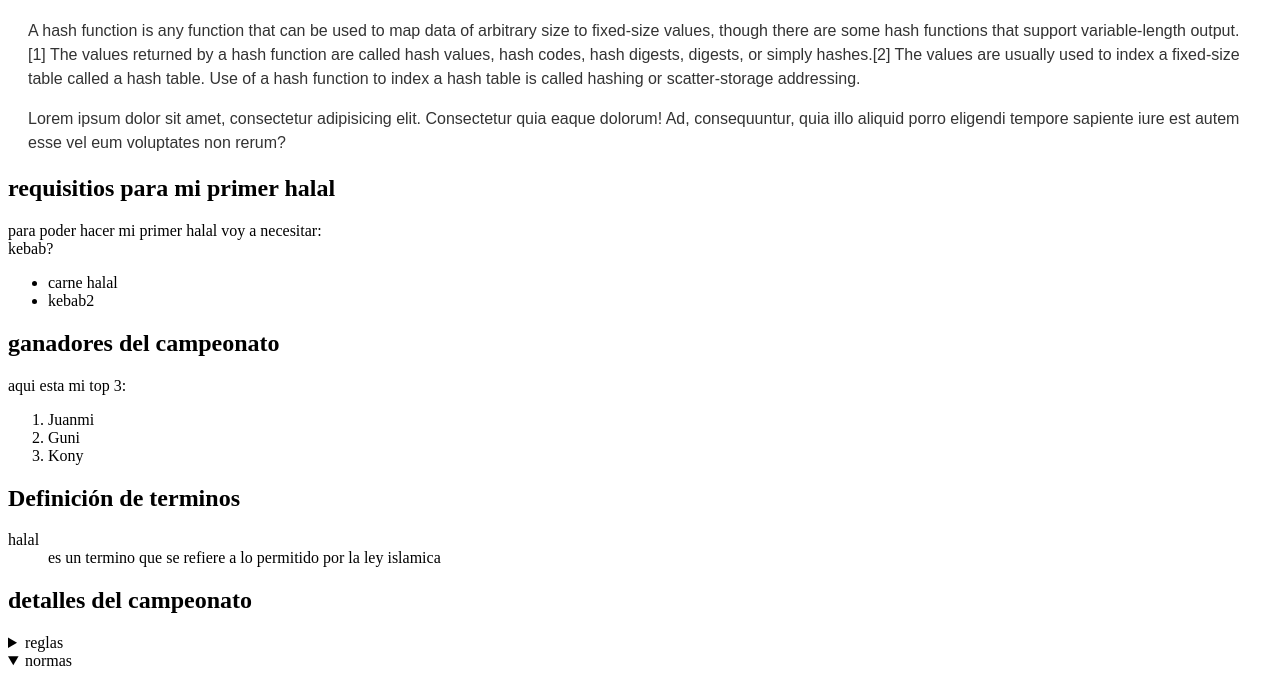
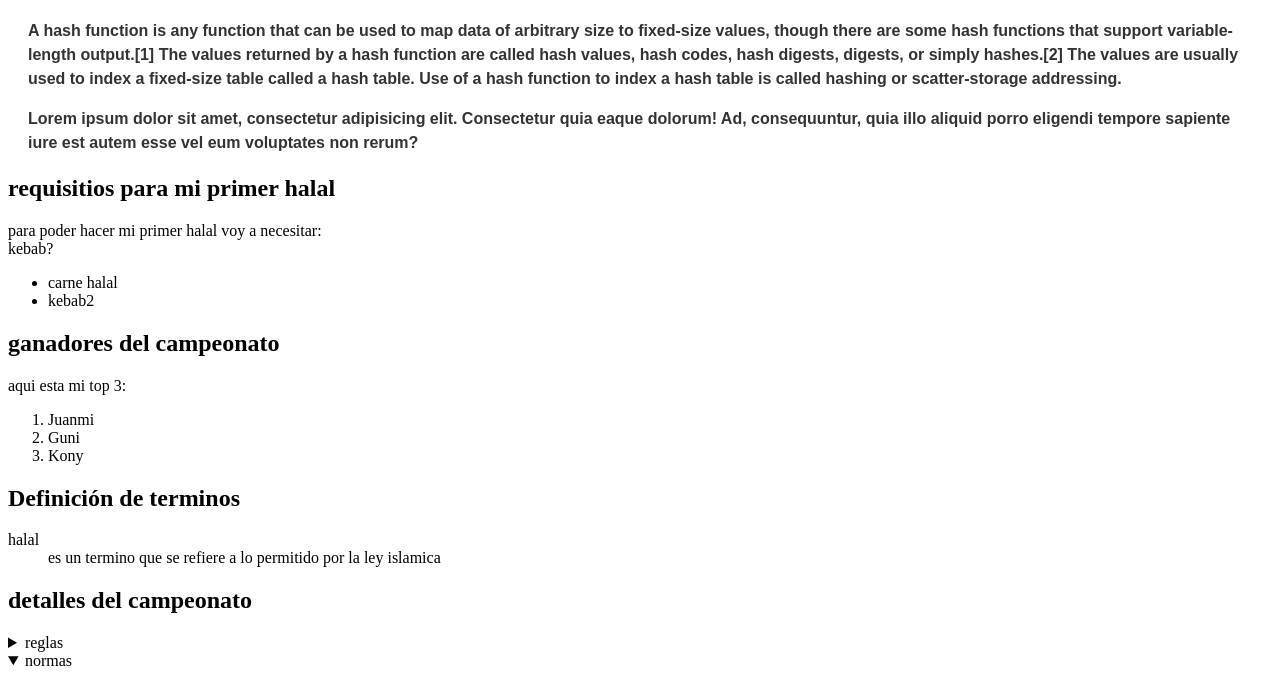
Before and after one commit to Kafkanotfound/kafkanotfound.github.io, a plain HTML site: page index.html in a window 1280 px wide. Shown: the part 61-744 px from the top of the page. Drawn offline with Linux system fonts and the light colour scheme.

Commit message:
kafka, chii cambios.

```diff
--- a/index.html
+++ b/index.html
@@ -5,6 +5,9 @@
     <meta name="viewport" content="width=device-width, initial-scale=1.0">
     <title>Kafka's script</title>
     <link rel="stylesheet" href="styles.css">
+    <link rel="preconnect" href="https://fonts.googleapis.com">
+<link rel="preconnect" href="https://fonts.gstatic.com" crossorigin>
+<link href="https://fonts.googleapis.com/css2?family=Special+Elite&display=swap" rel="stylesheet">
 </head>
 <body>
     <header>
@@ -14,14 +17,18 @@
     <main>
         <div class="intro">
             <p>
-            A hash function is any function that can be used to map data of arbitrary
-            size to fixed-size values, though there are some hash functions that support
-            variable-length output.[1] The values returned by a hash function are called hash values, hash codes, hash digests, digests, or simply hashes.[2] The values are usually used to index a fixed-size table called a hash table. Use of a hash function to index a hash table is called hashing or scatter-storage addressing.
+            <b>A hash function is any function that can be used to map data of arbitrary
+                size to fixed-size values, though there are some hash functions that support
+                variable-length output.[1] The values returned by a hash function are called hash
+                values,
+                hash codes, hash digests, digests, or simply hashes.[2] The values are usually
+                used to index a fixed-size table called a hash table. Use of a hash function to
+                index a hash table is called hashing or scatter-storage addressing.</b>
             </p>
-                <p>Lorem ipsum dolor sit amet, consectetur adipisicing elit.
+                <p><b>Lorem ipsum dolor sit amet, consectetur adipisicing elit.
                    Consectetur quia eaque dolorum! Ad, consequuntur, quia illo
                    aliquid porro eligendi tempore sapiente iure est autem esse vel
-                   eum voluptates non rerum?</p>
+                   eum voluptates non rerum?</b></p>
         </div>
         <h2>requisitios para mi primer halal</h2>
         <p>
```
Also changed, not shown: chii.css (added), chii.html (added), images/Kafka.jpg (added), kafka.css (added), kafka.html (added).
